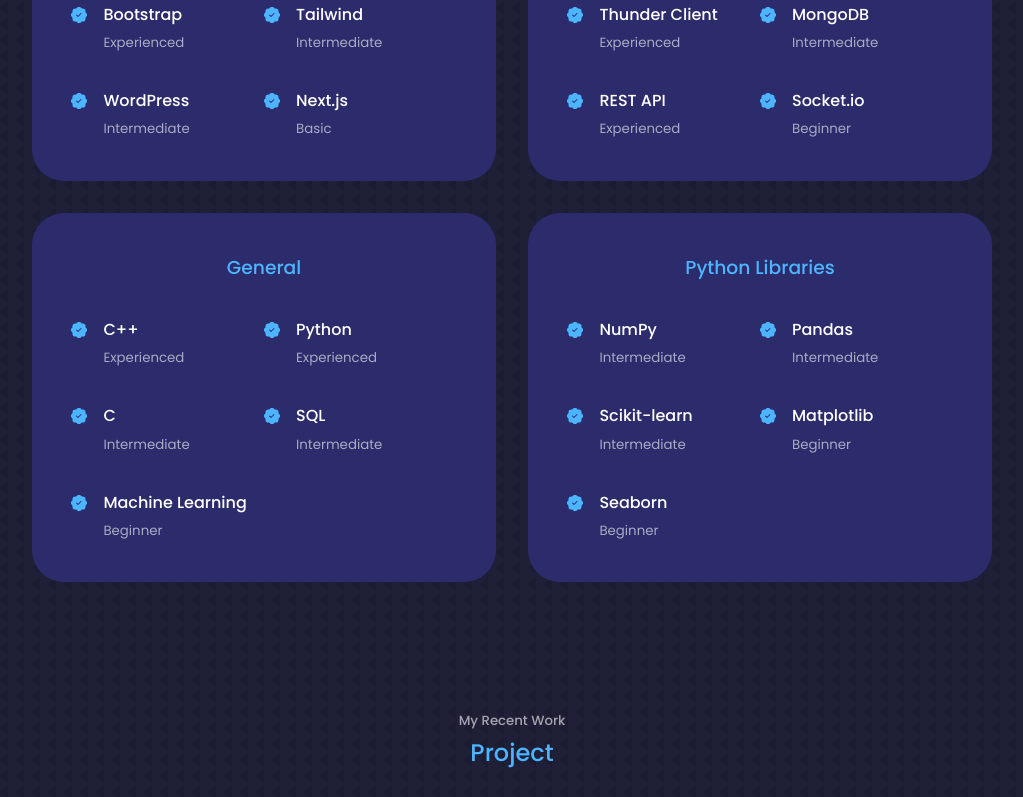
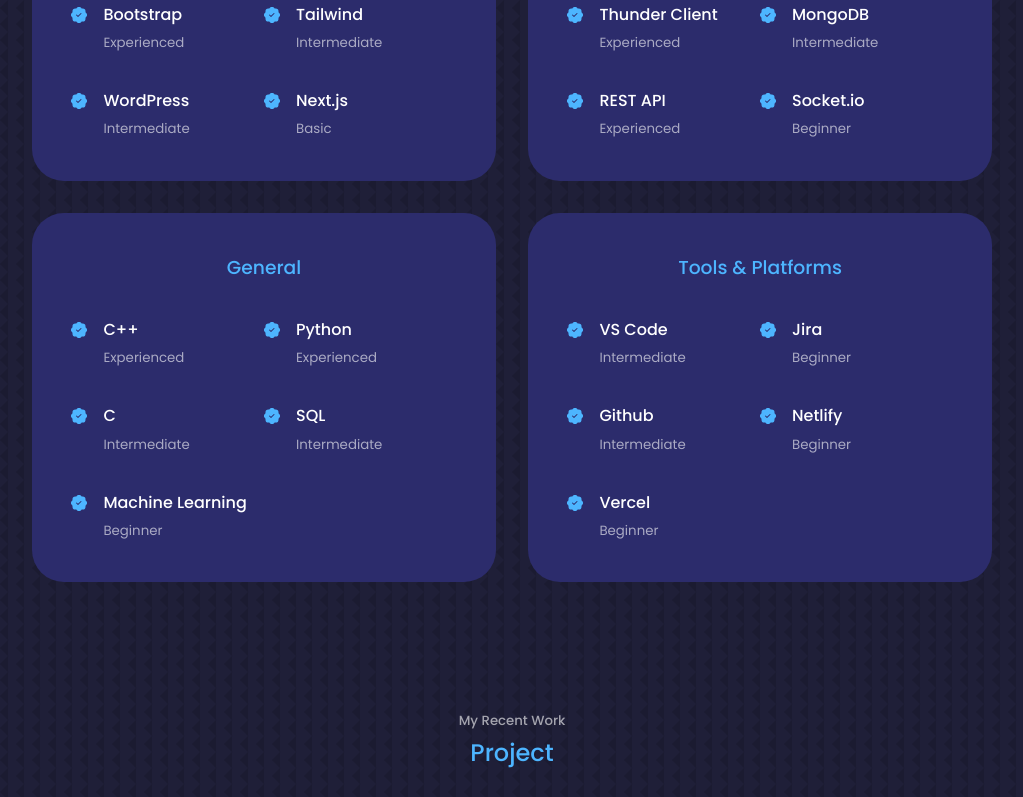
Before and after one commit to Prateek-rajput-007/Portfolio, a React (Vite) app: page / in a window 1280 px wide. Shown: the part 2000-2797 px from the top of the page, without its empty margins (128-1151 px from the left). Built offline with nearby package versions, Linux system fonts and the light colour scheme; a web font is replaced by a local one.

Commit message:
inital commit

```diff
--- a/src/components/experience/Experience.jsx
+++ b/src/components/experience/Experience.jsx
@@ -208,12 +208,12 @@
         {/* Backend Starts */}
 
         <div className="experience__backend">
-          <h3>Python Libraries</h3>
+          <h3>Tools & Platforms</h3>
           <div className="experience__content">
             <article className="experience__details">
               <BsPatchCheckFill className="experience__details__icon" />
               <div>
-                <h4>NumPy</h4>
+                <h4>VS Code</h4>
                 <small className="text-light">Intermediate</small>
               </div>
             </article>
@@ -221,7 +221,15 @@
             <article className="experience__details">
               <BsPatchCheckFill className="experience__details__icon" />
               <div>
-                <h4>Pandas</h4>
+                <h4>Jira</h4>
+                <small className="text-light">Beginner</small>
+              </div>
+            </article>
+
+            <article className="experience__details">
+              <BsPatchCheckFill className="experience__details__icon" />
+              <div>
+                <h4>Github</h4>
                 <small className="text-light">Intermediate</small>
               </div>
             </article>
@@ -229,15 +237,7 @@
             <article className="experience__details">
               <BsPatchCheckFill className="experience__details__icon" />
               <div>
-                <h4>Scikit-learn</h4>
-                <small className="text-light">Intermediate</small>
-              </div>
-            </article>
-
-            <article className="experience__details">
-              <BsPatchCheckFill className="experience__details__icon" />
-              <div>
-                <h4>Matplotlib</h4>
+                <h4>Netlify</h4>
                 <small className="text-light">Beginner</small>
               </div>
             </article>
@@ -245,7 +245,7 @@
             <article className="experience__details">
               <BsPatchCheckFill className="experience__details__icon" />
               <div>
-                <h4>Seaborn</h4>
+                <h4>Vercel</h4>
                 <small className="text-light">Beginner</small>
               </div>
             </article>
--- a/src/components/project/Project.jsx
+++ b/src/components/project/Project.jsx
@@ -6,6 +6,7 @@
 import IMG4 from '../../assets/machine.png'
 import IMG5 from '../../assets/portfolio_project.png'
 import IMG6 from '../../assets/football.png'
+import Job from '../../assets/Job.png'
 
 const data = [
 
@@ -18,10 +19,10 @@
   },
   {
     id: 2,
-    image: IMG2,
-    title: 'Todo Management App',
-    github: 'https://github.com/Prateek-rajput-007/Todo-Management-App',
-    demo: 'https://react-cool-todo-app.netlify.app/'
+    image: Job,
+    title: 'Job Seeking Application',
+    github: 'https://github.com/Prateek-rajput-007/Job-Seeking-',
+    demo: 'https://www.youtube.com/watch?v=C_9-729awzg'
   },
   {
     id: 3,
@@ -34,7 +35,7 @@
     id: 4,
     image: IMG5,
     title: 'Portfolio Website',
-    github: 'https://github.com/Prateek-rajput-007/Portfolio-Website',
+    github: 'https://github.com/Prateek-rajput-007/Portfolio',
     demo: 'https://github.com/Prateek-rajput-007/Machine-Learning-Projects'
   },
   {
@@ -50,6 +51,13 @@
     title: 'Machine Learning',
     github: 'https://github.com/Prateek-rajput-007/Machine-Learning-Projects',
     demo: 'https://github.com/Prateek-rajput-007/Machine-Learning-Projects'
+  },
+  {
+    id: 7,
+    image: IMG2,
+    title: 'Todo Management App',
+    github: 'https://github.com/Prateek-rajput-007/Todo-Management-App',
+    demo: 'https://react-cool-todo-app.netlify.app/'
   }
 
 
```
Also changed, not shown: src/assets/Job.png (added), 1 other file (tests, documents, lock files or other folders).
